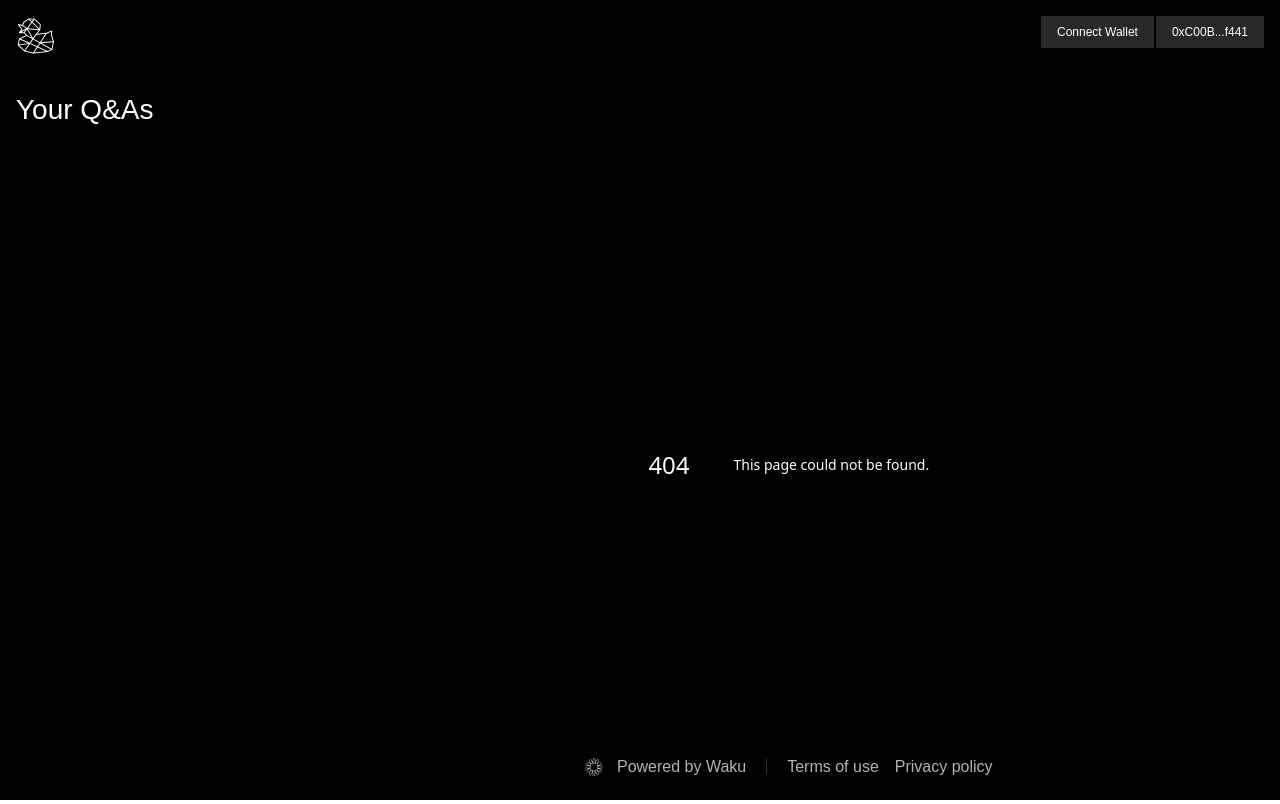
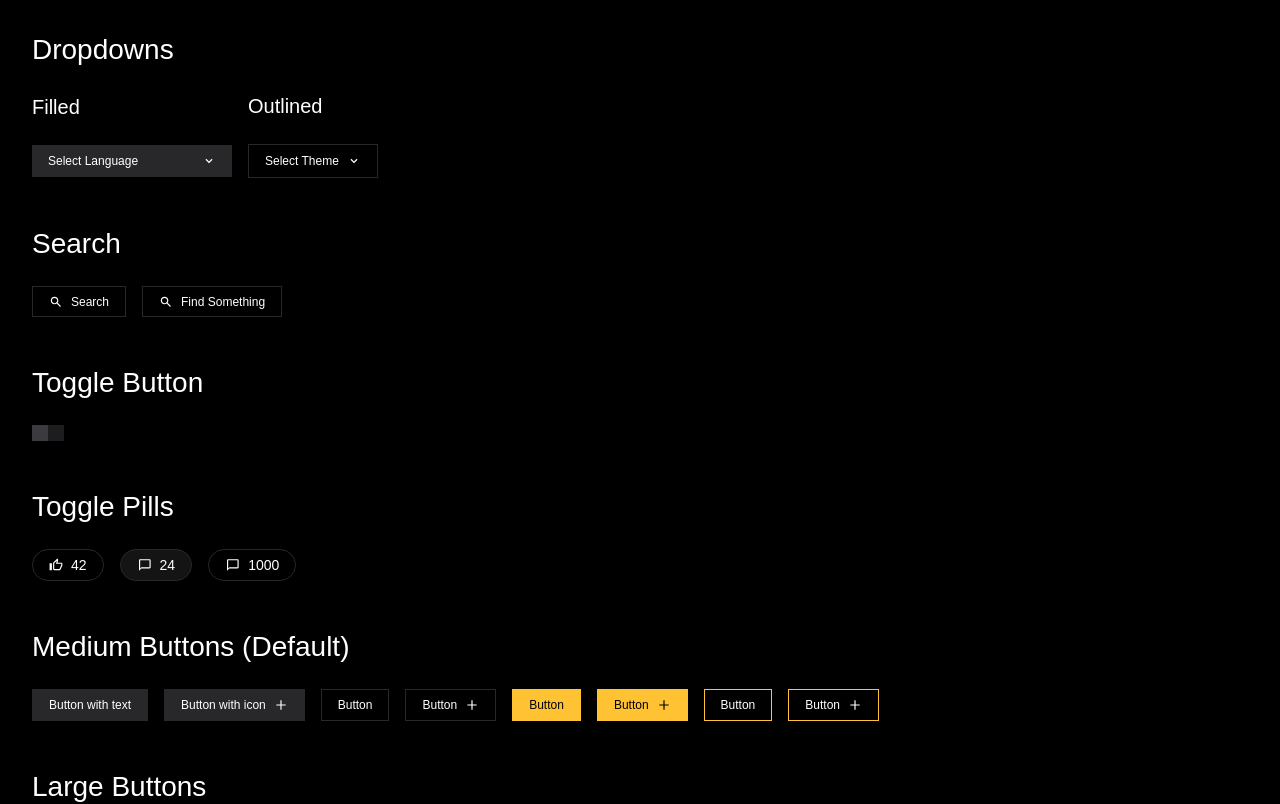
Before and after one commit to acid-info/qaku.app, a Next.js app: page /test in a window 1280 px wide. Before the commit this address had no page. Shown: the top 804 px of the page. Built offline with nearby package versions, Linux system fonts and the light colour scheme.

Commit message:
feat: implement test page

```diff
--- a/src/containers/Home/index.ts
+++ /dev/null
@@ -1 +0,0 @@
-export * from './HomeContainer'
--- /dev/null
+++ b/src/containers/Test/index.ts
@@ -0,0 +1 @@
+export * from './TestContainer'
--- /dev/null
+++ b/src/pages/test.tsx
@@ -0,0 +1,15 @@
+import { SEO } from '@/components/SEO'
+import { TestContainer } from '@/containers/Test'
+
+export default function Page() {
+  return (
+    <>
+      <SEO />
+      <TestContainer />
+    </>
+  )
+}
+
+Page.getLayout = function getLayout(page: React.ReactNode) {
+  return <>{page}</>
+}
```
Also changed, not shown: src/containers/Test/TestContainer.tsx (renamed from src/containers/Home/HomeContainer.tsx, +1 -1 lines).
